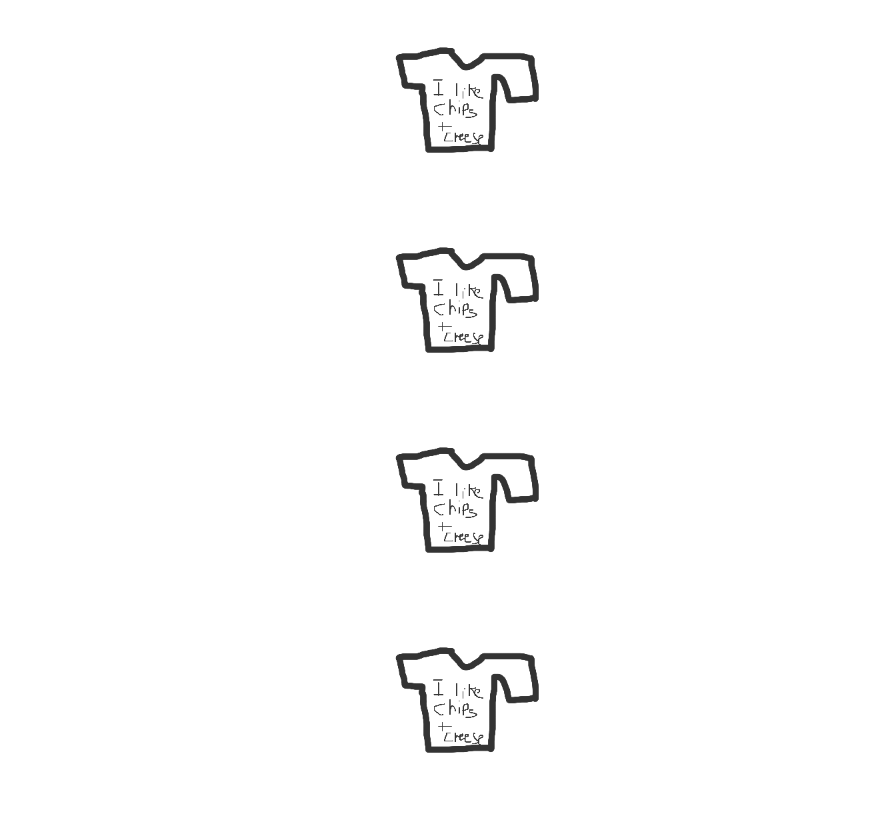
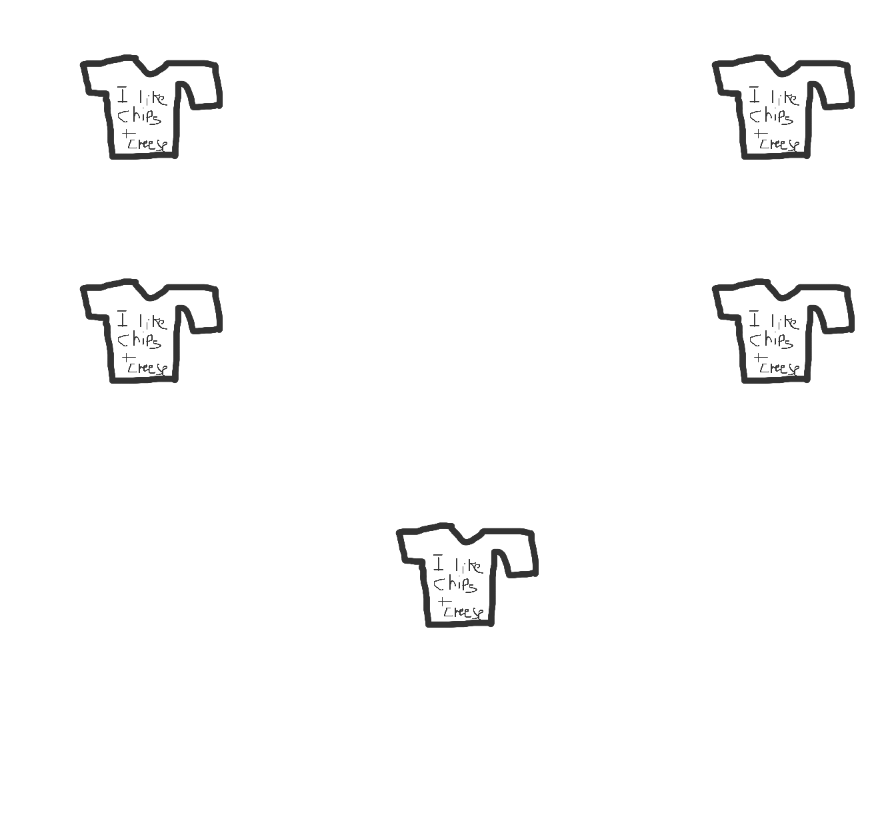
Before and after one commit to EMBYMATTHEWS/EMBYMATTHEWS.github.io, a plain HTML site: page shop.html in a window 1280 px wide. Shown: the part 441-1258 px from the top of the page, without its empty margins (172-1058 px from the left). After the commit the page ends 1112 px from the top, so only its background shows below. Drawn offline with Linux system fonts and the light colour scheme.

Commit message:
re pointing to shop

```diff
--- a/shop.html
+++ b/shop.html
@@ -1,7 +1,7 @@
 <!DOCTYPE html>
 <html>
 <head>
-    <link rel="stylesheet" href="style.css">
+    <link rel="stylesheet" href="shop.css">
 </head>
 <body>
     <header>
```
